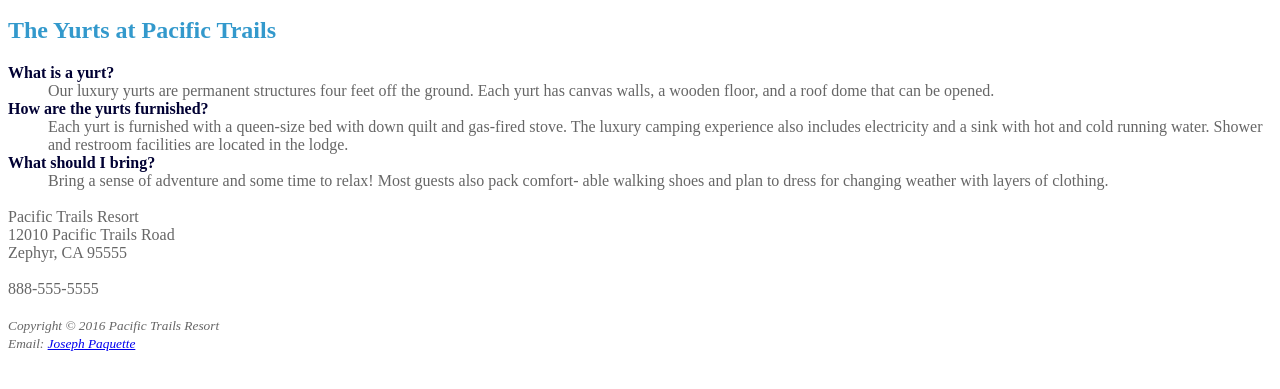
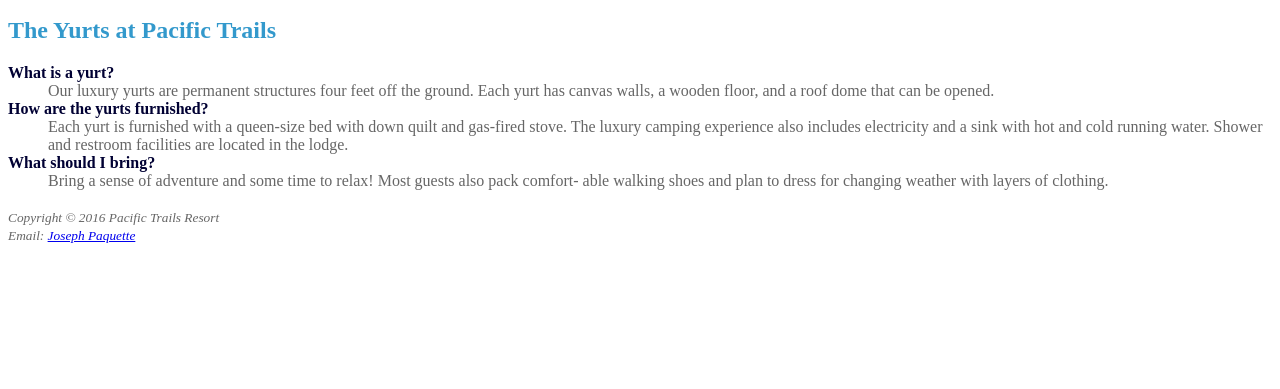
Before and after one commit to jdpaquette/COM-330-OL01, a plain HTML site: page ch4pacific/yurts.html in a window 1280 px wide. Shown: the part 79-468 px from the top of the page. Drawn offline with Linux system fonts and the light colour scheme.

Commit message:
corrected HTML and CSS from Module 1

```diff
--- a/ch4pacific/yurts.html
+++ b/ch4pacific/yurts.html
@@ -27,13 +27,6 @@
             <dd>Each yurt is furnished with a queen-size bed with down quilt and gas-fired stove. The luxury camping experience also includes electricity and a sink with hot and cold running water. Shower and restroom facilities are located in the lodge.</dd>
         <dt><strong>What should I bring?</strong></dt>
             <dd>Bring a sense of adventure and some time to relax! Most guests also pack comfort- able walking shoes and plan to dress for changing weather with layers of clothing.</dd><br>
-        <div>
-            Pacific Trails Resort<br>
-            12010 Pacific Trails Road<br>
-            Zephyr, CA 95555<br>
-            <br>
-            888-555-5555</br><br>
-        </div>
     </main>
     <footer>
         <small><i>Copyright &copy; 2016 Pacific Trails Resort</i></small><br>
```
Also changed, not shown: ch4pacific/index.html (+2 -2 lines).
